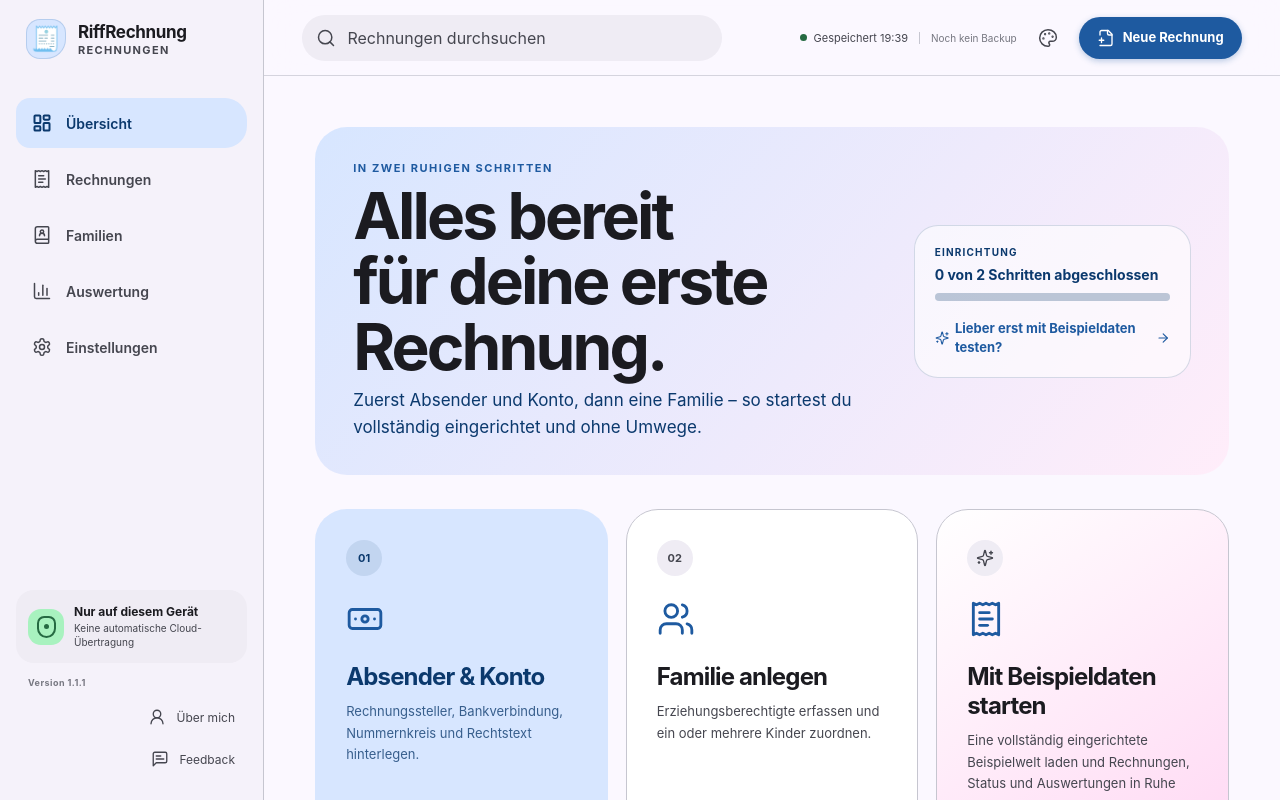
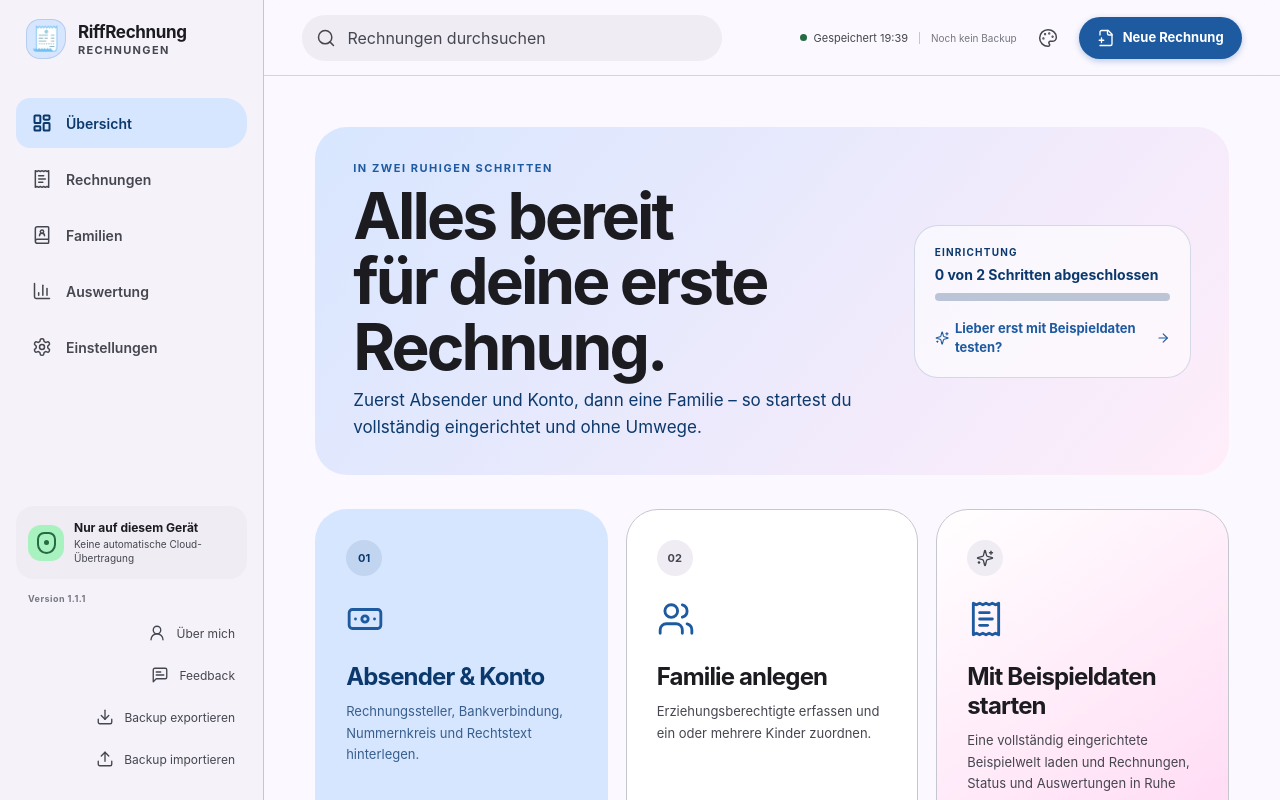
Before and after one commit to sl3ndrr/AkkordBill-2, a React (Vite) app: page / in a window 1280 px wide. Shown: the top 800 px of the page. Built offline with nearby package versions, Linux system fonts and the light colour scheme; a web font is replaced by a local one.

Commit message:
feat: add sidebar backup quick actions

```diff
--- a/src/App.tsx
+++ b/src/App.tsx
@@ -1,5 +1,5 @@
 import { useCallback, useEffect, useRef, useState } from 'react'
-import { BarChart3, BookUser, FilePlus2, LayoutDashboard, Menu, MessageSquareText, Moon, Palette, ReceiptText, Search, Settings as SettingsIcon, Sun, UserRound, X } from 'lucide-react'
+import { BarChart3, BookUser, Download, FilePlus2, LayoutDashboard, Menu, MessageSquareText, Moon, Palette, ReceiptText, Search, Settings as SettingsIcon, Sun, Upload, UserRound, X } from 'lucide-react'
 import type { AppState, AuditEvent, Guardian, Invoice, InvoiceDraft, InvoiceSnapshot, InvoiceStatus, PageKey, Settings as SettingsType, Student, ToastMessage } from './types'
 import { Dashboard } from './views/Dashboard'
 import { Invoices } from './views/Invoices'
@@ -60,6 +60,7 @@ function App() {
   const [folderConnected, setFolderConnected] = useState(false)
   const [folderName, setFolderName] = useState('')
   const folderHandle = useRef<FileSystemDirectoryHandle | null>(null)
+  const backupImportInput = useRef<HTMLInputElement | null>(null)
   const firstSave = useRef(true)
 
   const toast = useCallback((message: string, tone: ToastMessage['tone'] = 'info') => {
@@ -546,7 +547,13 @@ function App() {
         <nav aria-label="Hauptnavigation">{navItems.map(({ key, label, icon: Icon }) => <button className={page === key ? 'is-active' : ''} aria-current={page === key ? 'page' : undefined} key={key} onClick={() => setCurrentPage(key)}><Icon aria-hidden="true" /><span>{label}</span>{key === 'invoices' && state.invoices.filter((invoice) => invoice.status === 'draft').length > 0 && <b>{state.invoices.filter((invoice) => invoice.status === 'draft').length}</b>}</button>)}</nav>
         <div className="sidebar__privacy"><span><ShieldDot /></span><div><strong>Nur auf diesem Gerät</strong><small>Keine automatische Cloud-Übertragung</small></div></div>
         <button className="sidebar__version" type="button" onClick={() => setChangelogOpen(true)} aria-label={`Versionshistorie öffnen, aktuelle Version ${APP_VERSION}`}>Version {APP_VERSION}</button>
-        <div className="sidebar__secondary-actions"><button type="button" className={page === 'about' ? 'is-active' : ''} aria-current={page === 'about' ? 'page' : undefined} aria-label="Über mich" title="Über mich" onClick={() => setCurrentPage('about')}><UserRound aria-hidden="true" /><span>Über mich</span></button><a href={FEEDBACK_URL} target="_blank" rel="noreferrer" aria-label="Feedbackformular öffnen (neuer Tab)" title="Feedback"><MessageSquareText aria-hidden="true" /><span>Feedback</span></a></div>
+        <div className="sidebar__secondary-actions">
+          <button type="button" className={page === 'about' ? 'is-active' : ''} aria-current={page === 'about' ? 'page' : undefined} aria-label="Über mich" title="Über mich" onClick={() => setCurrentPage('about')}><UserRound aria-hidden="true" /><span>Über mich</span></button>
+          <a href={FEEDBACK_URL} target="_blank" rel="noreferrer" aria-label="Feedbackformular öffnen (neuer Tab)" title="Feedback"><MessageSquareText aria-hidden="true" /><span>Feedback</span></a>
+          <button type="button" aria-label="Backup exportieren" title="Backup exportieren" onClick={exportBackup}><Download aria-hidden="true" /><span>Backup exportieren</span></button>
+          <button type="button" aria-label="Backup importieren" title="Backup importieren" onClick={() => backupImportInput.current?.click()}><Upload aria-hidden="true" /><span>Backup importieren</span></button>
+          <input ref={backupImportInput} type="file" accept=".json,application/json" hidden onChange={(event) => { const file = event.target.files?.[0]; event.target.value = ''; if (file) void importBackup(file) }} />
+        </div>
       </aside>
       {mobileNav && <button className="nav-scrim" aria-label="Navigation schließen" onClick={() => setMobileNav(false)} />}
 
```
